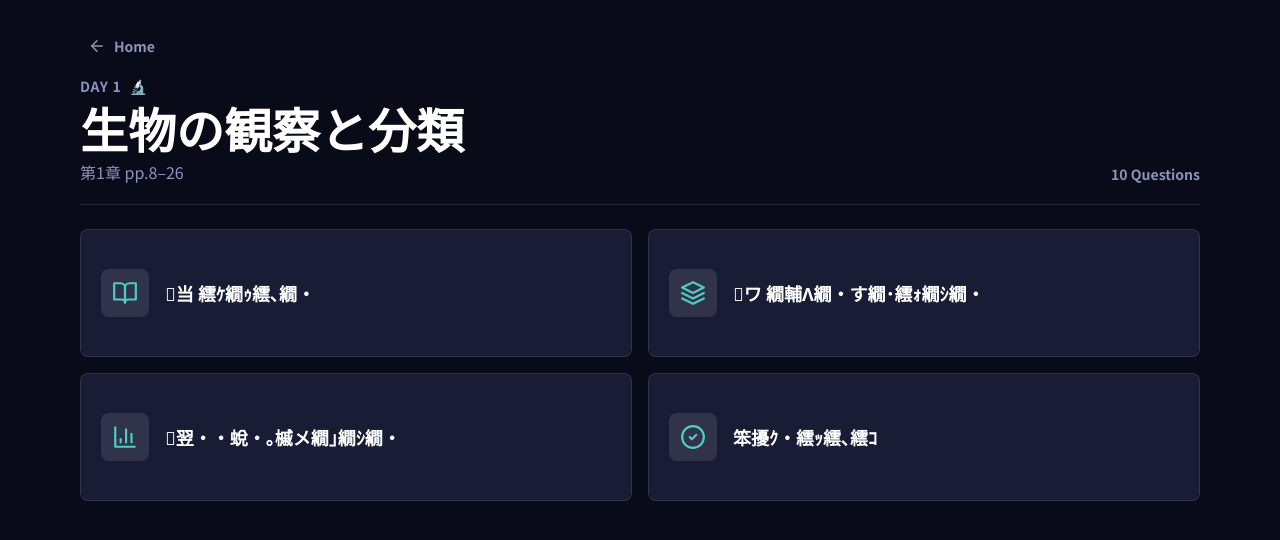
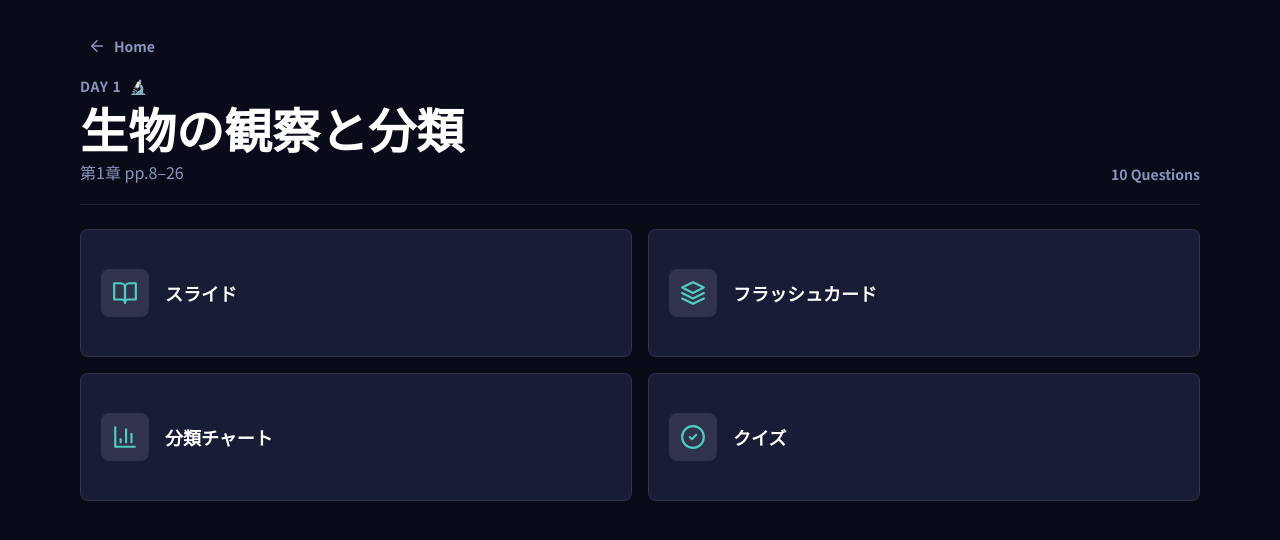
Before and after one commit to leaneritan/leo-rika, a React (Vite) app: page /#/unit/unit-01 in a window 1280 px wide. Shown: the top 540 px of the page. Built offline with nearby package versions, Linux system fonts and the light colour scheme.

Commit message:
Fix mojibake UI labels

```diff
--- a/index.html
+++ b/index.html
@@ -7,7 +7,7 @@
     <link rel="preconnect" href="https://fonts.googleapis.com" />
     <link rel="preconnect" href="https://fonts.gstatic.com" crossorigin />
     <link href="https://fonts.googleapis.com/css2?family=Noto+Sans+JP:wght@400;500;700;900&display=swap" rel="stylesheet" />
-    <title>Leo 縺ｮ 逅・ｧ・謗｢蛛ｵ 溌</title>
+    <title>Leo の 理科 探偵</title>
   </head>
   <body>
     <div id="root"></div>
--- a/src/components/QuizEngine.jsx
+++ b/src/components/QuizEngine.jsx
@@ -128,7 +128,7 @@ const QuizEngine = ({ questions, unitColor, unitId }) => {
 
         {selectedIndex !== null && (
           <button type="button" onClick={goNext} className="btn-primary mt-6 w-full text-background" style={{ backgroundColor: unitColor }}>
-            {currentIndex === activeQuestions.length - 1 ? 'Show Score' : '谺｡縺ｸ'}
+            {currentIndex === activeQuestions.length - 1 ? 'Show Score' : '次へ'}
           </button>
         )}
       </section>
--- a/src/components/UnitCard.jsx
+++ b/src/components/UnitCard.jsx
@@ -19,7 +19,7 @@ const UnitCard = ({ unit, progress }) => {
         <div className="flex items-center justify-between gap-3">
           <span className="text-4xl leading-none">{unit.emoji}</span>
           <span className="rounded-full bg-white/10 px-3 py-1 text-xs font-bold uppercase tracking-wider text-muted">
-            Day {unit.day}{isComprehensive ? ' 醇' : ''}
+            Day {unit.day}{isComprehensive ? ' 🏆' : ''}
           </span>
         </div>
 
--- a/src/pages/Home.jsx
+++ b/src/pages/Home.jsx
@@ -47,7 +47,7 @@ const Home = () => {
         <div className="flex flex-col gap-4 md:flex-row md:items-end md:justify-between">
           <div>
             <h1 className="text-4xl font-black leading-tight text-white md:text-6xl">
-              Leo 縺ｮ 逅・ｧ・謗｢蛛ｵ 溌
+              {manifest.appTitle}
             </h1>
             <p className="mt-3 text-lg text-muted">{manifest.subject}</p>
           </div>
--- a/src/pages/UnitPage.jsx
+++ b/src/pages/UnitPage.jsx
@@ -16,10 +16,10 @@ const shuffleItems = (items) => {
 };
 
 const modes = [
-  { id: 'slides', label: '当 繧ｹ繝ｩ繧､繝・', icon: BookOpen },
-  { id: 'flashcards', label: 'ワ 繝輔Λ繝・す繝･繧ｫ繝ｼ繝・', icon: Layers },
-  { id: 'chart', label: '翌・・蛻・｡槭メ繝｣繝ｼ繝・', icon: BarChart3 },
-  { id: 'quiz', label: '笨擾ｸ・繧ｯ繧､繧ｺ', icon: CheckCircle2 },
+  { id: 'slides', label: 'スライド', icon: BookOpen },
+  { id: 'flashcards', label: 'フラッシュカード', icon: Layers },
+  { id: 'chart', label: '分類チャート', icon: BarChart3 },
+  { id: 'quiz', label: 'クイズ', icon: CheckCircle2 },
 ];
 
 const UnitPage = ({ mode }) => {
```
